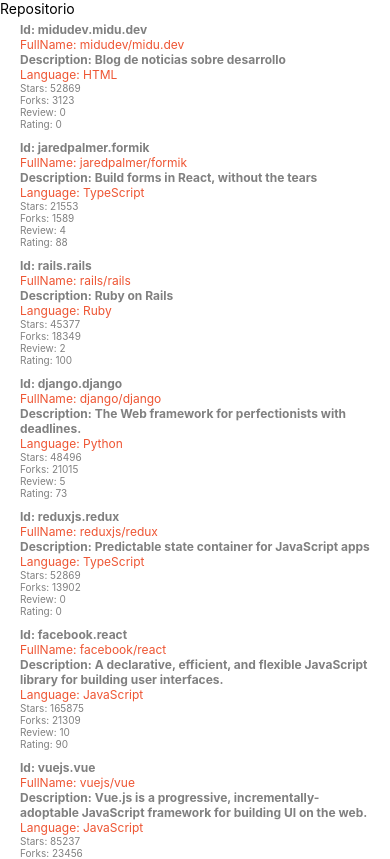
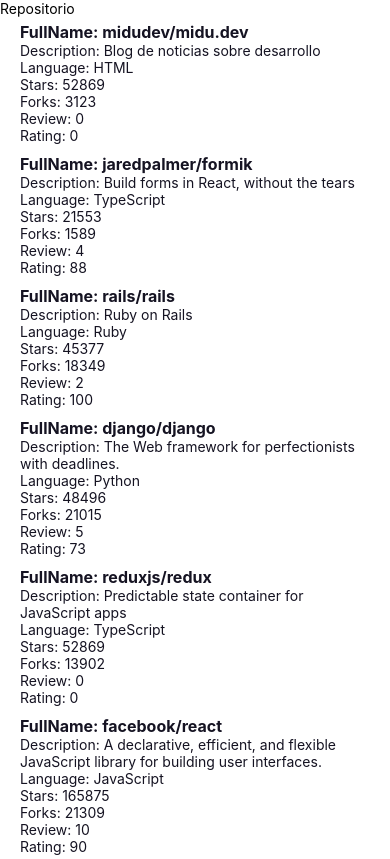
Before and after one commit to soyluisarrieta/react-native, a React Native app: screen / in a window 390 px wide. Shown: the top 859 px of the page. Built offline with nearby package versions, Linux system fonts and the light colour scheme.

Commit message:
Create a theme

```diff
--- a/src/components/RepositoryItem.jsx
+++ b/src/components/RepositoryItem.jsx
@@ -14,14 +14,13 @@
   } = item
   return (
     <View key={id} style={styles.container}>
-      <StyledText bold>Id: {id}</StyledText>
-      <StyledText orange>FullName: {fullName}</StyledText>
-      <StyledText bold>Description: {description}</StyledText>
-      <StyledText orange>Language: {language}</StyledText>
-      <StyledText small>Stars: {stargazersCount}</StyledText>
-      <StyledText small>Forks: {forksCount}</StyledText>
-      <StyledText small>Review: {reviewCount}</StyledText>
-      <StyledText small>Rating: {ratingAverage}</StyledText>
+      <StyledText fontWeight='bold' fontSize='subheading'>FullName: {fullName}</StyledText>
+      <StyledText>Description: {description}</StyledText>
+      <StyledText>Language: {language}</StyledText>
+      <StyledText>Stars: {stargazersCount}</StyledText>
+      <StyledText>Forks: {forksCount}</StyledText>
+      <StyledText>Review: {reviewCount}</StyledText>
+      <StyledText>Rating: {ratingAverage}</StyledText>
     </View>
   )
 }
--- a/src/components/StyledText.jsx
+++ b/src/components/StyledText.jsx
@@ -1,12 +1,24 @@
 import { StyleSheet, Text } from 'react-native'
+import theme from '../theme'
 
 const styles = StyleSheet.create({
   text: {
-    fontSize: 12,
-    color: 'grey'
+    color: theme.colors.textPrimary,
+    fontSize: theme.fontSizes.medium,
+    fontFamily: theme.fonts.main,
+    fontWeight: theme.fontWeights.normal
+  },
+  colorPrimary: {
+    color: theme.colors.primary
+  },
+  colorSecondary: {
+    color: theme.colors.secondary
   },
   bold: {
-    fontWeight: 'bold'
+    fontWeight: theme.fontWeights.bold
+  },
+  subheading: {
+    fontSize: theme.fontSizes.subheading
   },
   orange: {
     color: '#e53'
@@ -19,13 +31,13 @@
   }
 })
 
-export default function StyledText ({ orange, bold, children, big, small }) {
+export default function StyledText ({ children, color, fontSize, fontWeight, style, ...restOfProps }) {
   const textStyles = [
     styles.text,
-    orange && styles.orange,
-    bold && styles.bold,
-    big && styles.big,
-    small && styles.small
+    color === 'primary' && styles.colorPrimary,
+    color === 'secondary' && styles.colorSecondary,
+    fontSize === 'subheading' && styles.subheading,
+    fontWeight === 'bold' && styles.bold
   ]
   return (
     <Text style={textStyles}>
--- /dev/null
+++ b/src/theme.js
@@ -0,0 +1,21 @@
+const theme = {
+  colors: {
+    textPrimary: '#151322',
+    textSecondary: '#1d1a31',
+    primary: '#e53',
+    secondary: '#214'
+  },
+  fontSizes: {
+    body: 14,
+    subheading: 16
+  },
+  fonts: {
+    main: 'System'
+  },
+  fontWeights: {
+    normal: '400',
+    bold: '700'
+  }
+}
+
+export default theme
```
